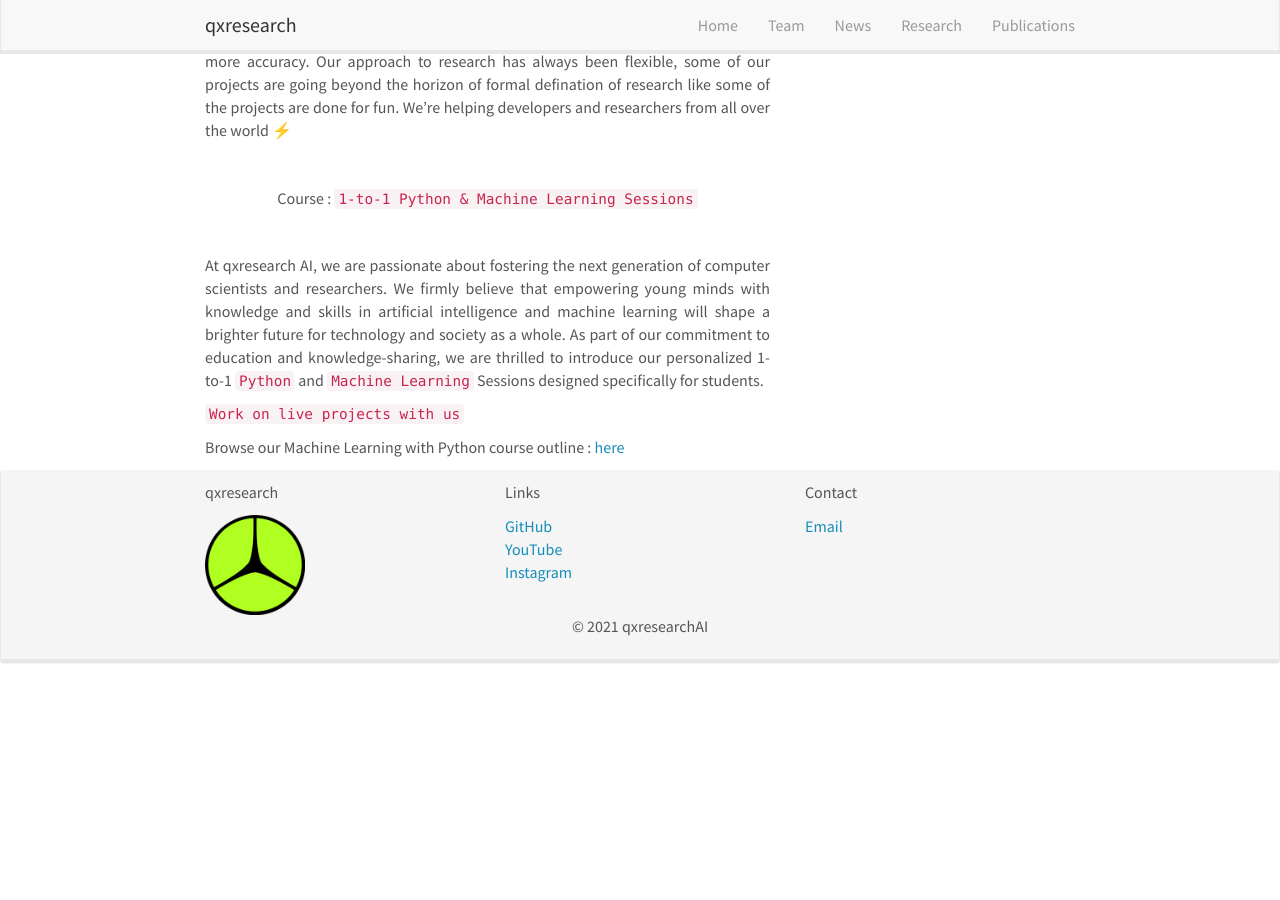
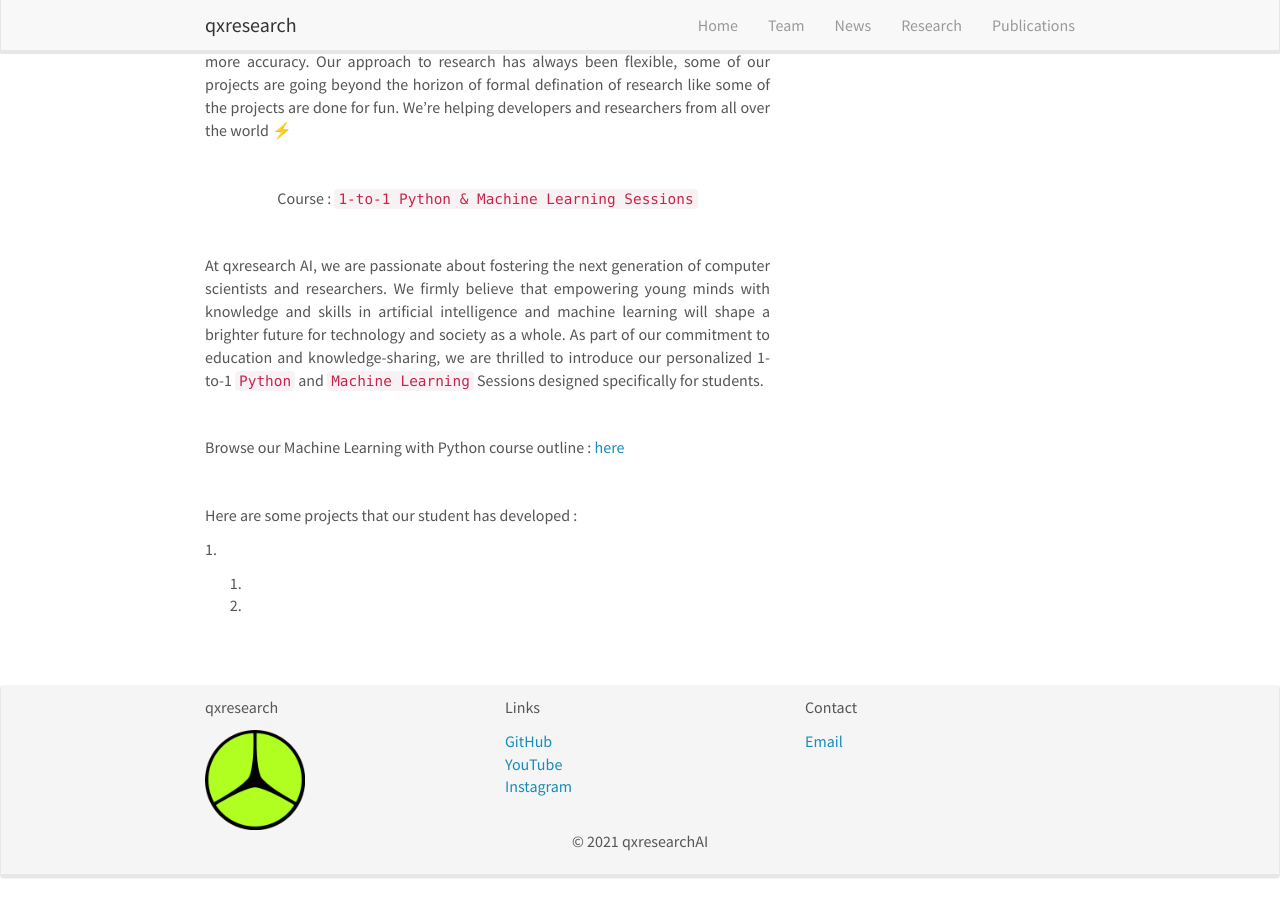
Before and after one commit to qxresearch/qxresearch.github.io, a Jekyll site: the page built from _pages/home.md, in a window 1280 px wide and 900 px high, scrolled down 625 px. Built offline with Jekyll 4.4.1, drawn with Linux system fonts in a browser that asks for light colours; nearby versions of some CDN libraries; comment, search, counter and statistics services are not loaded; before the commit the page ends 1310 px from its top, so only the background shows below that.

Commit message:
Update home.md

```diff
--- a/_pages/home.md
+++ b/_pages/home.md
@@ -26,6 +26,17 @@ In past couple of years, computing has expanded as a field and grown in its impo
 
 At qxresearch AI, we are passionate about fostering the next generation of computer scientists and researchers. We firmly believe that empowering young minds with knowledge and skills in artificial intelligence and machine learning will shape a brighter future for technology and society as a whole. As part of our commitment to education and knowledge-sharing, we are thrilled to introduce our personalized 1-to-1 `Python` and `Machine Learning` Sessions designed specifically for students.
 
-`Work on live projects with us`
+<br>
 
 Browse our Machine Learning with Python course outline : [here]()
+
+<br>
+
+Here are some projects that our student has developed :
+
+1.
+2.
+3.
+
+<br>
+<br>
```
